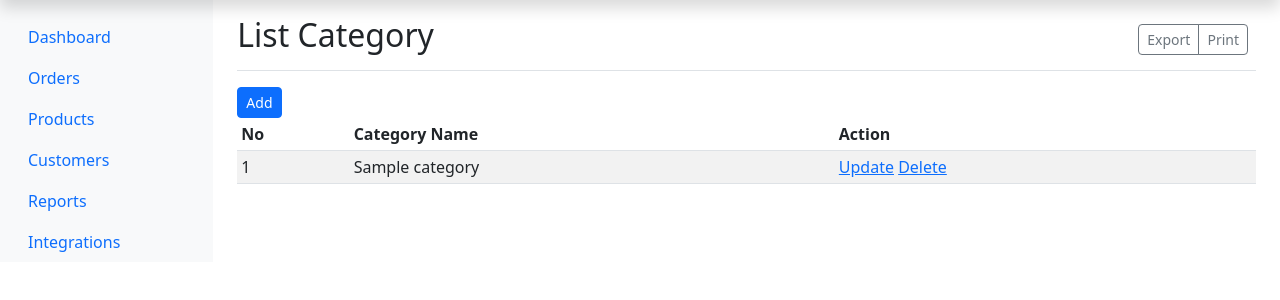
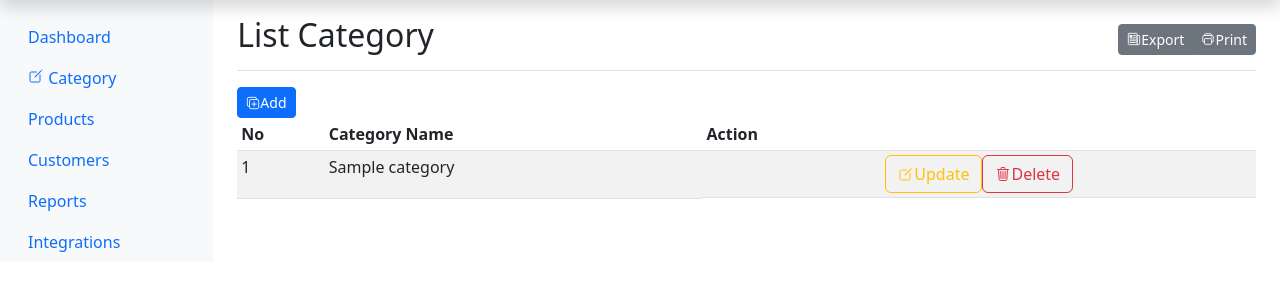
Before and after one commit to yasirmuchamad/trackIT, a Django app: page /inventory/category/ in a window 1280 px wide. Shown: the part 40-340 px from the top of the page. Run offline with Django 5.2, Linux system fonts and the light colour scheme; tables that the repository leaves empty hold one stand-in row (values such as "Sample post"); some libraries are stand-ins or nearby versions.

Commit message:
update category_list to list_category, tidying list.html with css

```diff
--- a/inventory/templates/inventory/category/list.html
+++ b/inventory/templates/inventory/category/list.html
@@ -3,28 +3,28 @@
     <div class="d-flex justify-content-between flex-wrap flex-md-nowrap align-items-center pt-3 pb-2 mb-3 border-bottom">
         <h1 class="h2">{{ title }}</h1>
         <div class="btn-toolbar mb-2 mb-md-0">
-          <div class="btn-group me-2">
-            <button type="button" class="btn btn-sm btn-outline-secondary">Export</button>
-            <button type="button" class="btn btn-sm btn-outline-secondary">Print</button>
+          <div class="btn-group md-2">
+            <button type="button" class="btn btn-sm btn-secondary ex-tbl d-flex align-items-center justify-content-center mr-2"> <ion-icon name="newspaper-outline"></ion-icon>Export</button>
+            <button type="button" class="btn btn-sm btn-secondary ex-tbl d-flex align-items-center justify-content-center mr-2"><ion-icon name="print-outline"></ion-icon>Print</button>
           </div>
         </div>
     </div>
+    <button type="button" class="btn btn-sm btn-primary ex-tbl d-flex align-items-center justify-content-center mr-2"><ion-icon name="duplicate-outline"></ion-icon>Add</button>
     <div class="table-responsive">
-        <button type="button" class="btn btn-sm btn-primary">Add</button>
         <table class="table table-striped table-sm">
             <thead>
                 <th>No</th>
                 <th>Category Name</th>
-                <th>Action</th>
+                <th class="col-width align-text-center">Action</th>
             </thead>
             <tbody>
                 {% for c in object_list %}
                 <tr>
                     <td>{{ forloop.counter }}</td>
                     <td>{{ c.name }}</td>
-                    <td>
-                        <a href="">Update</a>
-                        <a href="">Delete</a>
+                    <td class="d-flex align-items-center justify-content-center">
+                        <a href="{% url 'inventory:update_category' c.id %}" class="btn btn-xs btn-outline-warning d-flex align-items-center justify-content-center mr-1"><ion-icon name="create-outline"></ion-icon>Update</a>
+                        <a href="{% url 'inventory:delete_category' c.id %}" class="btn btn-xs btn-outline-danger d-flex align-items-center justify-content-center mr-1"><ion-icon name="trash-outline"></ion-icon>Delete</a>
                     </td>
                 </tr>
                 {% endfor %}
--- a/inventory/urls.py
+++ b/inventory/urls.py
@@ -3,7 +3,8 @@ from .views import *
 
 app_name = 'inventory'
 urlpatterns = [
-    path('category/', CategoryListView.as_view(), name='category_list'),
+    path('category/', CategoryListView.as_view(), name='list_category'),
     path('category/create', CategoryCreateView.as_view(), name='create_category'),
-    path('category/update/<int:pk>', CategoryUpdateView.as_view(), name='create_category'),
+    path('category/update/<int:pk>', CategoryUpdateView.as_view(), name='update_category'),
+    path('category/delete/<int:pk>', CategoryDeleteView.as_view(), name='delete_category'),
 ]
--- a/inventory/views.py
+++ b/inventory/views.py
@@ -1,7 +1,7 @@
 from inventory.forms import CategoryForm
 from inventory.models import Category
 from django.urls import reverse_lazy
-from django.views.generic import ListView, CreateView, UpdateView
+from django.views.generic import ListView, CreateView, UpdateView, DeleteView
 
 
 class CategoryListView(ListView):
@@ -30,9 +30,20 @@ class CategoryUpdateView(UpdateView):
     model = Category
     form_class = CategoryForm
     template_name = "inventory/category/create.html"
-    success_url = reverse_lazy('inventory:category_list')
+    success_url = reverse_lazy('inventory:list_category')
 
     def get_context_data(self, **kwrags):
         context = super().get_context_data(**kwrags)
         context['title']="Update Category"
         return context
+
+
+class CategoryDeleteView(DeleteView):
+    model = Category
+    template_name = "inventory/category/delete.html"
+    success_url = reverse_lazy('inventory:list_category')
+
+    def delete(self, request, *args, **kwargs):
+        category = self.get_object()
+        messages.success(self.request, f"Category '{category.name}' berhasil disimpan.")
+        return super().delete(request, *args, **kwargs)
--- a/templates/base.html
+++ b/templates/base.html
@@ -24,6 +24,8 @@
 <link rel="manifest" href="/docs/5.2/assets/img/favicons/manifest.json">
 <link rel="mask-icon" href="/docs/5.2/assets/img/favicons/safari-pinned-tab.svg" color="#712cf9">
 <link rel="icon" href="/docs/5.2/assets/img/favicons/favicon.ico">
+<!-- <link rel="stylesheet" href="https://unpkg.com/ionicons@5.5.2/dist/css/ionicons.min.css"> -->
+<link href="https://unpkg.com/ionicons@4.5.10-0/dist/css/ionicons.min.css" rel="stylesheet">
 <meta name="theme-color" content="#712cf9">
 
 
@@ -32,7 +34,7 @@
 
     <!-- Custom styles for this template -->
     <link href="{% static 'dashboard.css' %}" rel="stylesheet">
-    <!-- <link rel="stylesheet" href="{% static 'style.css' %}" class="href"> -->
+    <link rel="stylesheet" href="{% static 'style.css' %}" class="href">
   </head>
   <body>
 
@@ -60,10 +62,11 @@
               Dashboard
             </a>
           </li>
-          <li class="nav-item">
-            <a class="nav-link" href="#">
+          <li class="nav-item d-flex align-items-center justify-content-left">
+            <a class="nav-link active" href="{% url 'inventory:list_category' %}">
               <span data-feather="file" class="align-text-bottom"></span>
-              Orders
+              <ion-icon name="create-outline"></ion-icon>
+              Category
             </a>
           </li>
           <li class="nav-item">
@@ -104,10 +107,12 @@
   </div>
 </div>
 
-<script src="https://cdn.jsdelivr.net/npm/@popperjs/core@2.11.6/dist/umd/popper.min.js" integrity="sha384-oBqDVmMz9ATKxIep9tiCxS/Z9fNfEXiDAYTujMAeBAsjFuCZSmKbSSUnQlmh/jp3" crossorigin="anonymous"></script>
-<script src="https://cdn.jsdelivr.net/npm/bootstrap@5.2.3/dist/js/bootstrap.min.js" integrity="sha384-cuYeSxntonz0PPNlHhBs68uyIAVpIIOZZ5JqeqvYYIcEL727kskC66kF92t6Xl2V" crossorigin="anonymous"></script>
-    <script src="/docs/5.2/dist/js/bootstrap.bundle.min.js" integrity="sha384-kenU1KFdBIe4zVF0s0G1M5b4hcpxyD9F7jL+jjXkk+Q2h455rYXK/7HAuoJl+0I4" crossorigin="anonymous"></script>
-
-      <script src="https://cdn.jsdelivr.net/npm/feather-icons@4.28.0/dist/feather.min.js" integrity="sha384-uO3SXW5IuS1ZpFPKugNNWqTZRRglnUJK6UAZ/gxOX80nxEkN9NcGZTftn6RzhGWE" crossorigin="anonymous"></script><script src="https://cdn.jsdelivr.net/npm/chart.js@2.9.4/dist/Chart.min.js" integrity="sha384-zNy6FEbO50N+Cg5wap8IKA4M/ZnLJgzc6w2NqACZaK0u0FXfOWRRJOnQtpZun8ha" crossorigin="anonymous"></script><script src="dashboard.js"></script>
+  <script src="https://cdn.jsdelivr.net/npm/@popperjs/core@2.11.6/dist/umd/popper.min.js" integrity="sha384-oBqDVmMz9ATKxIep9tiCxS/Z9fNfEXiDAYTujMAeBAsjFuCZSmKbSSUnQlmh/jp3" crossorigin="anonymous"></script>
+  <script src="https://cdn.jsdelivr.net/npm/bootstrap@5.2.3/dist/js/bootstrap.min.js" integrity="sha384-cuYeSxntonz0PPNlHhBs68uyIAVpIIOZZ5JqeqvYYIcEL727kskC66kF92t6Xl2V" crossorigin="anonymous"></script>
+  <script src="/docs/5.2/dist/js/bootstrap.bundle.min.js" integrity="sha384-kenU1KFdBIe4zVF0s0G1M5b4hcpxyD9F7jL+jjXkk+Q2h455rYXK/7HAuoJl+0I4" crossorigin="anonymous"></script>
+  <script src="https://cdn.jsdelivr.net/npm/feather-icons@4.28.0/dist/feather.min.js" integrity="sha384-uO3SXW5IuS1ZpFPKugNNWqTZRRglnUJK6UAZ/gxOX80nxEkN9NcGZTftn6RzhGWE" crossorigin="anonymous"></script><script src="https://cdn.jsdelivr.net/npm/chart.js@2.9.4/dist/Chart.min.js" integrity="sha384-zNy6FEbO50N+Cg5wap8IKA4M/ZnLJgzc6w2NqACZaK0u0FXfOWRRJOnQtpZun8ha" crossorigin="anonymous"></script><script src="dashboard.js"></script>
+  <script type="module" src="https://unpkg.com/ionicons@7.1.0/dist/ionicons/ionicons.esm.js"></script>
+  <script nomodule src="https://unpkg.com/ionicons@7.1.0/dist/ionicons/ionicons.js"></script>
+  <!-- <script src="https://unpkg.com/ionicons@4.5.10-0/dist/ionicons.js"></script> -->
   </body>
 </html>
```
Also changed, not shown: inventory/templates/inventory/category/create.html (+7 -9 lines), inventory/templates/inventory/category/delete.html (added, +17 -0 lines).
